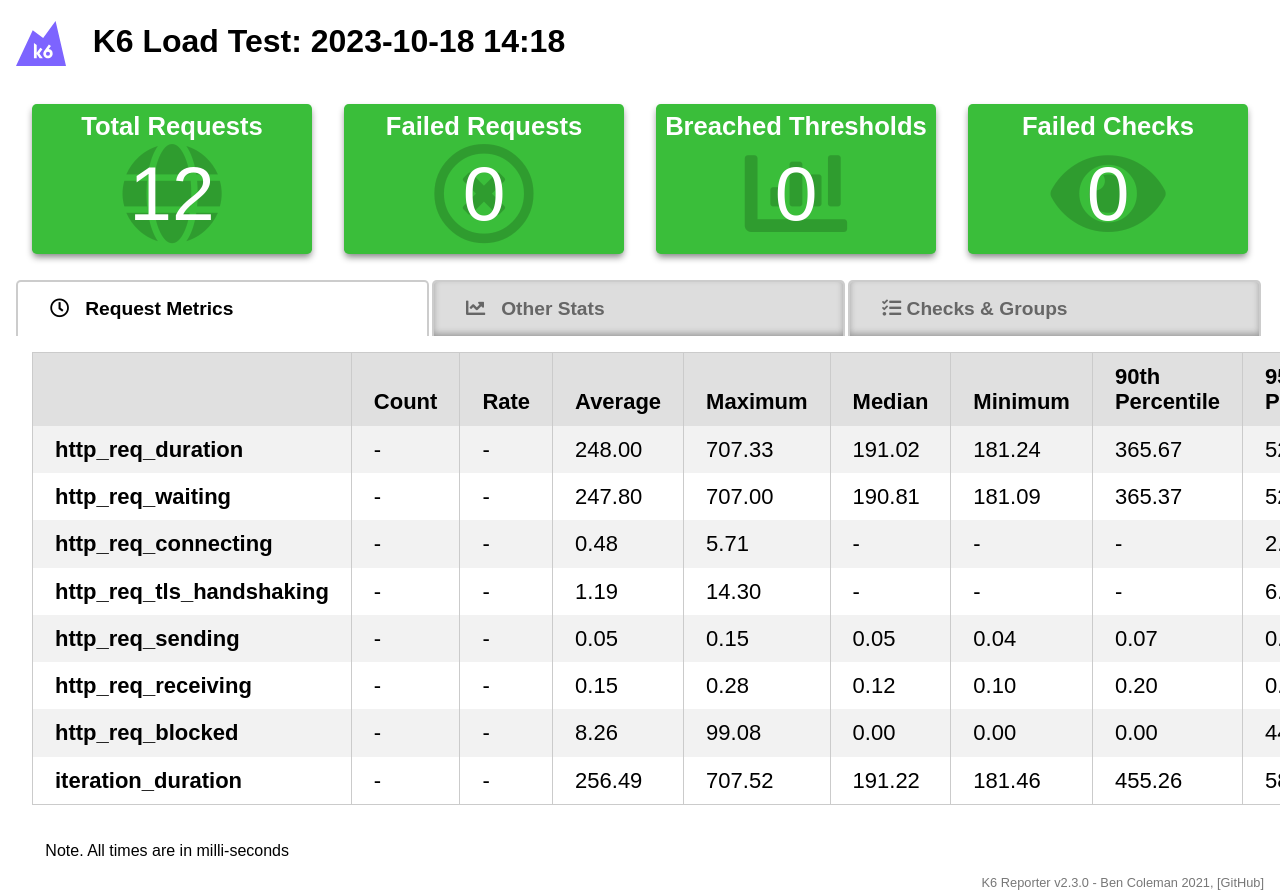
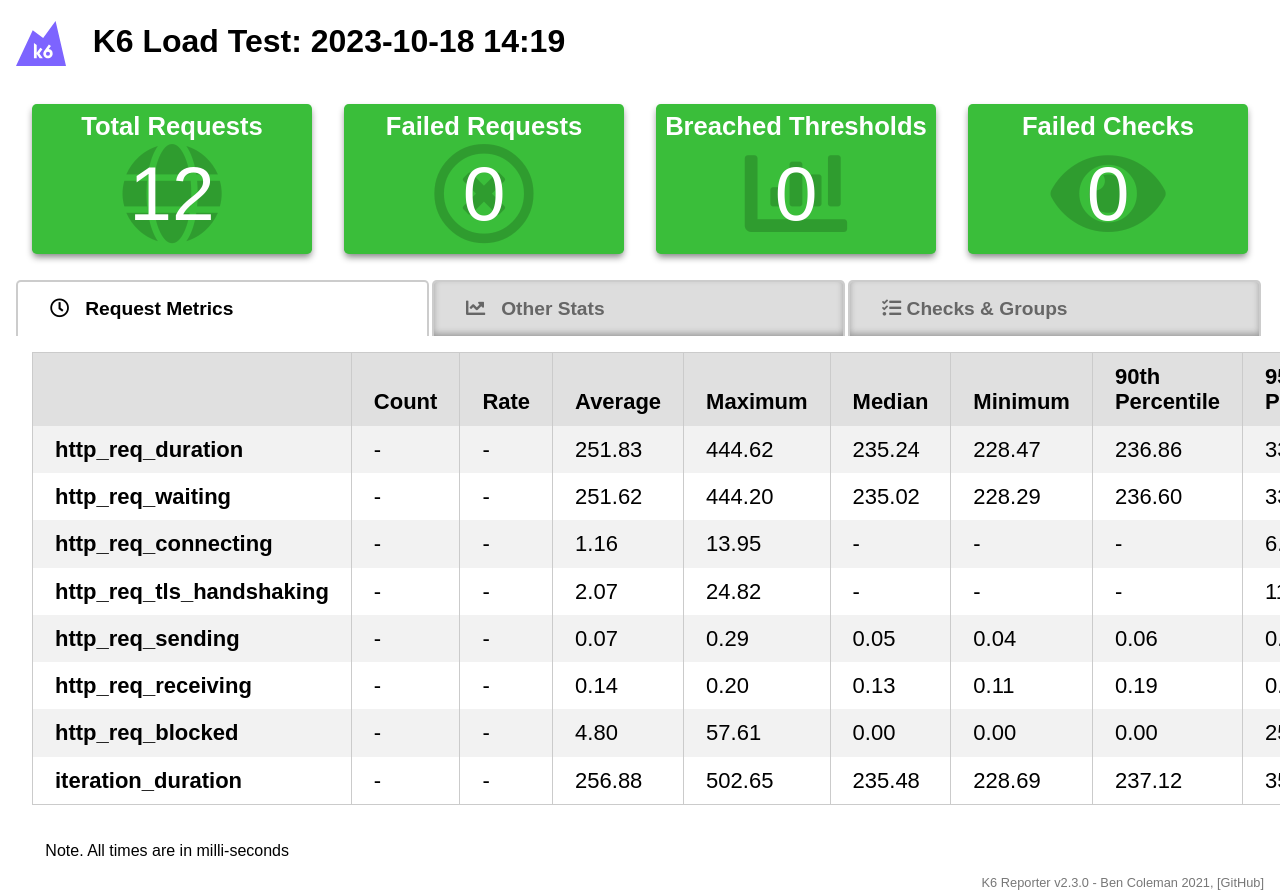
Before and after one commit to LourenaOhara/k6_framework, a plain HTML site: page index.html in a window 1280 px wide. Shown: the top 892 px of the page. Drawn offline with nearby package versions, Linux system fonts and the light colour scheme.

Commit message:
deploy: 497d98441a4024454c39e84e090b7a7f9a16cf34

```diff
--- a/index.html
+++ b/index.html
@@ -9,7 +9,7 @@
     <link rel="shortcut icon" href="https://raw.githubusercontent.com/benc-uk/k6-reporter/main/assets/icon.png" type="image/png">
 
     <meta name="viewport" content="width=device-width, initial-scale=1.0" />
-    <title>K6 Load Test: 2023-10-18 14:18</title>
+    <title>K6 Load Test: 2023-10-18 14:19</title>
     <style>
       body {
         margin: 1rem;
@@ -138,7 +138,7 @@
   <body>
     <h1>
       <svg style="vertical-align:middle" width="50" height="45" viewBox="0 0 50 45" fill="none" class="footer-module--logo--_lkxx"><path d="M31.968 34.681a2.007 2.007 0 002.011-2.003c0-1.106-.9-2.003-2.011-2.003a2.007 2.007 0 00-2.012 2.003c0 1.106.9 2.003 2.012 2.003z" fill="#7D64FF"></path><path d="M39.575 0L27.154 16.883 16.729 9.31 0 45h50L39.575 0zM23.663 37.17l-2.97-4.072v4.072h-2.751V22.038l2.75 1.989v7.66l3.659-5.014 2.086 1.51-3.071 4.21 3.486 4.776h-3.189v.001zm8.305.17c-2.586 0-4.681-2.088-4.681-4.662 0-1.025.332-1.972.896-2.743l4.695-6.435 2.086 1.51-2.239 3.07a4.667 4.667 0 013.924 4.6c0 2.572-2.095 4.66-4.681 4.66z" fill="#7D64FF"></path></svg>
-      &nbsp; K6 Load Test: 2023-10-18 14:18
+      &nbsp; K6 Load Test: 2023-10-18 14:19
     </h1>
 
     <div class="row">
@@ -202,27 +202,27 @@
 
 
 
-                  <td class="">248.00</td>
+                  <td class="">251.83</td>
 
 
 
-                  <td class="">707.33</td>
+                  <td class="">444.62</td>
 
 
 
-                  <td class="">191.02</td>
+                  <td class="">235.24</td>
 
 
 
-                  <td class="">181.24</td>
+                  <td class="">228.47</td>
 
 
 
-                  <td class="">365.67</td>
+                  <td class="">236.86</td>
 
 
 
-                  <td class="">529.51</td>
+                  <td class="">330.38</td>
 
               </tr>
 
@@ -238,27 +238,27 @@
 
 
 
-                  <td class="">247.80</td>
+                  <td class="">251.62</td>
 
 
 
-                  <td class="">707.00</td>
+                  <td class="">444.20</td>
 
 
 
-                  <td class="">190.81</td>
+                  <td class="">235.02</td>
 
 
 
-                  <td class="">181.09</td>
+                  <td class="">228.29</td>
 
 
 
-                  <td class="">365.37</td>
+                  <td class="">236.60</td>
 
 
 
-                  <td class="">529.19</td>
+                  <td class="">330.05</td>
 
               </tr>
 
@@ -274,11 +274,11 @@
 
 
 
-                  <td class="">0.48</td>
+                  <td class="">1.16</td>
 
 
 
-                  <td class="">5.71</td>
+                  <td class="">13.95</td>
 
 
 
@@ -294,7 +294,7 @@
 
 
 
-                  <td class="">2.57</td>
+                  <td class="">6.28</td>
 
               </tr>
 
@@ -310,11 +310,11 @@
 
 
 
-                  <td class="">1.19</td>
+                  <td class="">2.07</td>
 
 
 
-                  <td class="">14.30</td>
+                  <td class="">24.82</td>
 
 
 
@@ -330,7 +330,7 @@
 
 
 
-                  <td class="">6.43</td>
+                  <td class="">11.17</td>
 
               </tr>
 
@@ -346,11 +346,11 @@
 
 
 
-                  <td class="">0.05</td>
+                  <td class="">0.07</td>
 
 
 
-                  <td class="">0.15</td>
+                  <td class="">0.29</td>
 
 
 
@@ -362,11 +362,11 @@
 
 
 
-                  <td class="">0.07</td>
+                  <td class="">0.06</td>
 
 
 
-                  <td class="">0.10</td>
+                  <td class="">0.16</td>
 
               </tr>
 
@@ -382,19 +382,7 @@
 
 
 
-                  <td class="">0.15</td>
-
-
-
-                  <td class="">0.28</td>
-
-
-
-                  <td class="">0.12</td>
-
-
-
-                  <td class="">0.10</td>
+                  <td class="">0.14</td>
 
 
 
@@ -402,7 +390,19 @@
 
 
 
-                  <td class="">0.24</td>
+                  <td class="">0.13</td>
+
+
+
+                  <td class="">0.11</td>
+
+
+
+                  <td class="">0.19</td>
+
+
+
+                  <td class="">0.20</td>
 
               </tr>
 
@@ -418,11 +418,11 @@
 
 
 
-                  <td class="">8.26</td>
+                  <td class="">4.80</td>
 
 
 
-                  <td class="">99.08</td>
+                  <td class="">57.61</td>
 
 
 
@@ -438,7 +438,7 @@
 
 
 
-                  <td class="">44.59</td>
+                  <td class="">25.92</td>
 
               </tr>
 
@@ -454,27 +454,27 @@
 
 
 
-                  <td class="">256.49</td>
+                  <td class="">256.88</td>
 
 
 
-                  <td class="">707.52</td>
+                  <td class="">502.65</td>
 
 
 
-                  <td class="">191.22</td>
+                  <td class="">235.48</td>
 
 
 
-                  <td class="">181.46</td>
+                  <td class="">228.69</td>
 
 
 
-                  <td class="">455.26</td>
+                  <td class="">237.12</td>
 
 
 
-                  <td class="">584.33</td>
+                  <td class="">356.64</td>
 
               </tr>
 
@@ -510,7 +510,7 @@
               <h4>Iterations</h4>
               <i class="fas fa-redo icon"></i>
               <div class="row"><div>Total</div><div>12</div></div>
-              <div class="row"><div>Rate</div><div>3.90/s</div></div>
+              <div class="row"><div>Rate</div><div>3.89/s</div></div>
             </div>
 
 
@@ -527,7 +527,7 @@
             <h4>Requests</h4>
             <i class="fas fa-globe icon"></i>
             <div class="row"><div>Total</div><div>12</div></div>
-            <div class="row"><div>Rate</div><div>3.90/s</div></div>
+            <div class="row"><div>Rate</div><div>3.89/s</div></div>
           </div>
 
           <div class="box metricbox">
```
